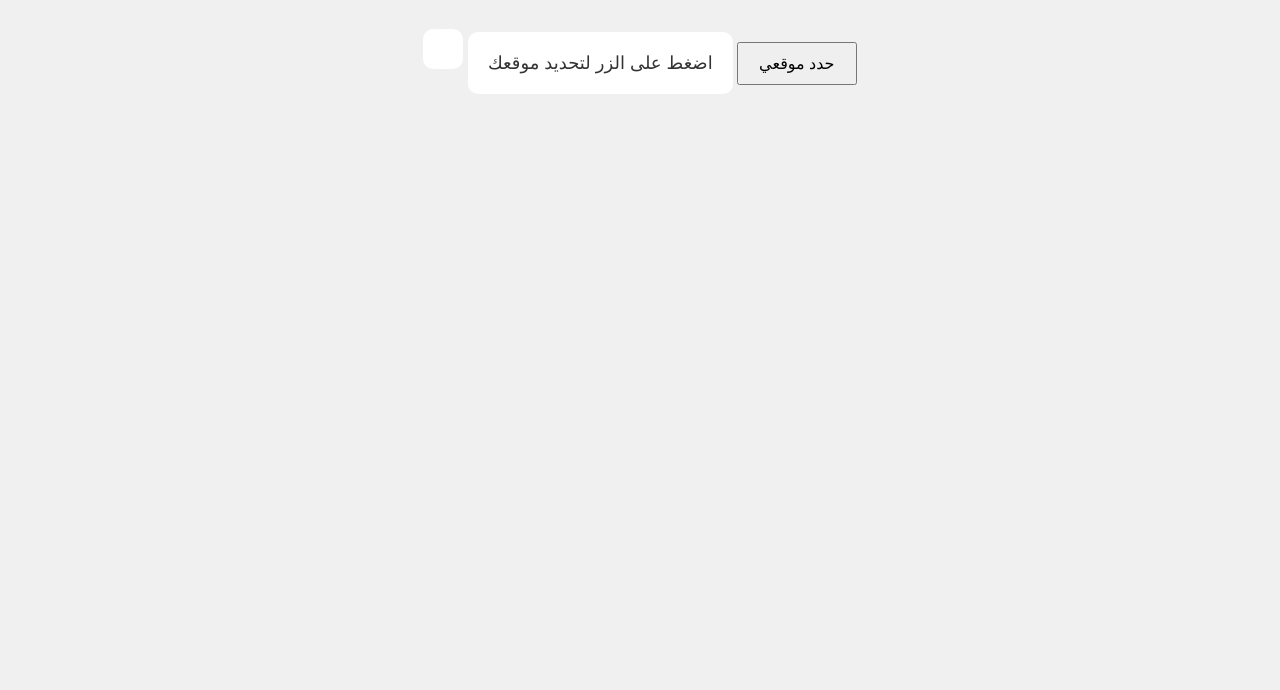
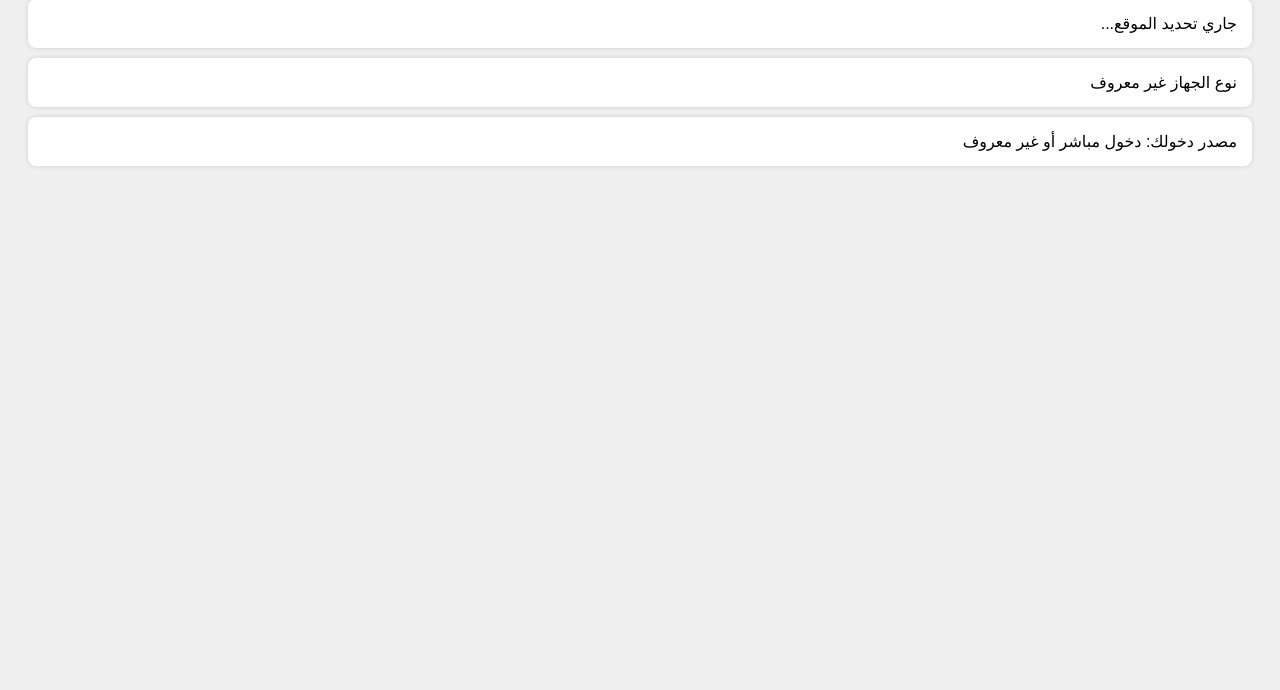
Before and after one commit to coder01012/project, a plain HTML site: page index.html in a window 1280 px wide. Shown: the part 110-800 px from the top of the page. Drawn offline with Linux system fonts and the light colour scheme.

Commit message:
Update index.html

```diff
--- a/index.html
+++ b/index.html
@@ -2,99 +2,89 @@
 <html lang="ar">
 <head>
   <meta charset="UTF-8">
-  <title>تحديد الموقع ونوع الجهاز</title>
+  <title>تحديد الموقع والمصدر ونوع الجهاز</title>
   <style>
     body {
-      font-family: Arial, sans-serif;
-      text-align: center;
-      padding: 30px;
-      background-color: #f0f0f0;
+      font-family: Arial;
       direction: rtl;
+      padding: 20px;
+      background: #f0f0f0;
     }
-    #location, #device {
-      margin-top: 20px;
-      font-size: 18px;
-      color: #333;
-      background: #fff;
-      padding: 20px;
-      border-radius: 10px;
-      display: inline-block;
-      max-width: 90%;
-      white-space: pre-line;
-    }
-    button {
-      padding: 10px 20px;
-      font-size: 16px;
-      cursor: pointer;
-      margin-top: 10px;
+    h1 { color: #007bff; }
+    .info {
+      background: white;
+      padding: 15px;
+      margin: 10px 0;
+      border-radius: 8px;
+      box-shadow: 0 0 5px #ccc;
     }
   </style>
 </head>
 <body>
+  <h1>معلوماتك:</h1>
 
-  <h1>تحديد موقعك ونوع جهازك</h1>
-  <button onclick="getLocation()">حدد موقعي</button>
-  <div id="location">اضغط على الزر لتحديد موقعك</div>
-
-  <div id="device"></div>
+  <div class="info" id="location">جاري تحديد الموقع...</div>
+  <div class="info" id="device">جاري تحديد نوع الجهاز...</div>
+  <div class="info" id="source">جاري تحديد مصدر دخولك...</div>
 
   <script>
-    // دالة تحديد الموقع
-    function getLocation() {
-      const locationDiv = document.getElementById("location");
-      if (navigator.geolocation) {
-        navigator.geolocation.getCurrentPosition(async position => {
-          const lat = position.coords.latitude;
-          const lon = position.coords.longitude;
+    // 1. الموقع الجغرافي
+    if (navigator.geolocation) {
+      navigator.geolocation.getCurrentPosition(async position => {
+        const { latitude, longitude } = position.coords;
+        // API مجاني للحصول على العنوان بدقة
+        const response = await fetch(`https://nominatim.openstreetmap.org/reverse?lat=${latitude}&lon=${longitude}&format=json`);
+        const data = await response.json();
+        const address = data.address;
 
-          try {
-            const response = await fetch(`https://nominatim.openstreetmap.org/reverse?format=json&lat=${lat}&lon=${lon}&accept-language=ar`);
-            const data = await response.json();
-            const address = data.address;
-
-            let result = "📍 أنت في:\n";
-            if (address.road) result += `الشارع: ${address.road}\n`;
-            if (address.suburb) result += `الحي: ${address.suburb}\n`;
-            if (address.city || address.town || address.village)
-              result += `المدينة: ${address.city || address.town || address.village}\n`;
-            if (address.state) result += `المحافظة: ${address.state}\n`;
-            if (address.country) result += `الدولة: ${address.country}\n`;
-
-            locationDiv.textContent = result;
-          } catch (error) {
-            locationDiv.textContent = "حدث خطأ أثناء جلب الموقع.";
-          }
-
-        }, error => {
-          locationDiv.textContent = "يرجى السماح بالوصول إلى الموقع.";
-        }, { enableHighAccuracy: true });
-      } else {
-        locationDiv.textContent = "المتصفح لا يدعم تحديد الموقع.";
-      }
-
-      detectDevice(); // استدعاء دالة نوع الجهاز أيضًا
+        let locationText = `أنت في: `;
+        if (address.country) locationText += address.country + '، ';
+        if (address.state) locationText += address.state + '، ';
+        if (address.city || address.town || address.village) locationText += (address.city || address.town || address.village) + '، ';
+        if (address.road) locationText += `شارع ${address.road}`;
+        document.getElementById("location").textContent = locationText;
+      }, () => {
+        document.getElementById("location").textContent = "تعذر تحديد الموقع.";
+      });
+    } else {
+      document.getElementById("location").textContent = "المتصفح لا يدعم تحديد الموقع.";
     }
 
-    // دالة لتحديد نوع الجهاز
-    function detectDevice() {
-      const ua = navigator.userAgent;
-      let type = "نوع الجهاز غير معروف";
+    // 2. نوع الجهاز
+    const ua = navigator.userAgent;
+    let deviceInfo = "نوع الجهاز غير معروف";
 
-      if (ua.includes("OPPO") || ua.includes("CPH")) {
-        type = "جهازك من نوع: OPPO";
-      } else if (ua.includes("Samsung") || ua.includes("SM-")) {
-        type = "جهازك من نوع: Samsung";
-      } else if (ua.includes("Xiaomi") || ua.includes("MI") || ua.includes("Redmi")) {
-        type = "جهازك من نوع: Xiaomi";
-      } else if (ua.includes("iPhone") || ua.includes("iPad")) {
-        type = "جهازك من نوع: Apple";
-      } else if (ua.includes("Huawei")) {
-        type = "جهازك من نوع: Huawei";
-      }
+    if (/Android/i.test(ua)) {
+      if (/Samsung|SM-|Galaxy/i.test(ua)) deviceInfo = "جهاز Samsung (أندرويد)";
+      else if (/OPPO|CPH/i.test(ua)) deviceInfo = "جهاز OPPO (أندرويد)";
+      else deviceInfo = "جهاز Android";
+    } else if (/iPhone|iPad|iPod/i.test(ua)) {
+      deviceInfo = "جهاز Apple (iOS)";
+    } else if (/Windows/i.test(ua)) {
+      deviceInfo = "جهاز كمبيوتر (Windows)";
+    } else if (/Mac/i.test(ua)) {
+      deviceInfo = "جهاز Mac";
+    }
 
-      document.getElementById("device").textContent = "📱 " + type;
+    document.getElementById("device").textContent = deviceInfo;
+
+    // 3. مصدر الدخول (referrer أو المعرف الذكي في الرابط)
+    const params = new URLSearchParams(window.location.search);
+    let source = "غير معروف";
+
+    if (params.has('source')) {
+      source = params.get('source');
+    } else {
+      const ref = document.referrer;
+      if (ref.includes("facebook.com")) source = "فيسبوك";
+      else if (ref.includes("instagram.com")) source = "إنستجرام";
+      else if (ref.includes("t.me")) source = "تيليجرام";
+      else if (ref.includes("whatsapp.com")) source = "واتساب";
+      else if (ref) source = `من: ${ref}`;
+      else source = "دخول مباشر أو غير معروف";
     }
+
+    document.getElementById("source").textContent = "مصدر دخولك: " + source;
   </script>
-
 </body>
 </html>
```
